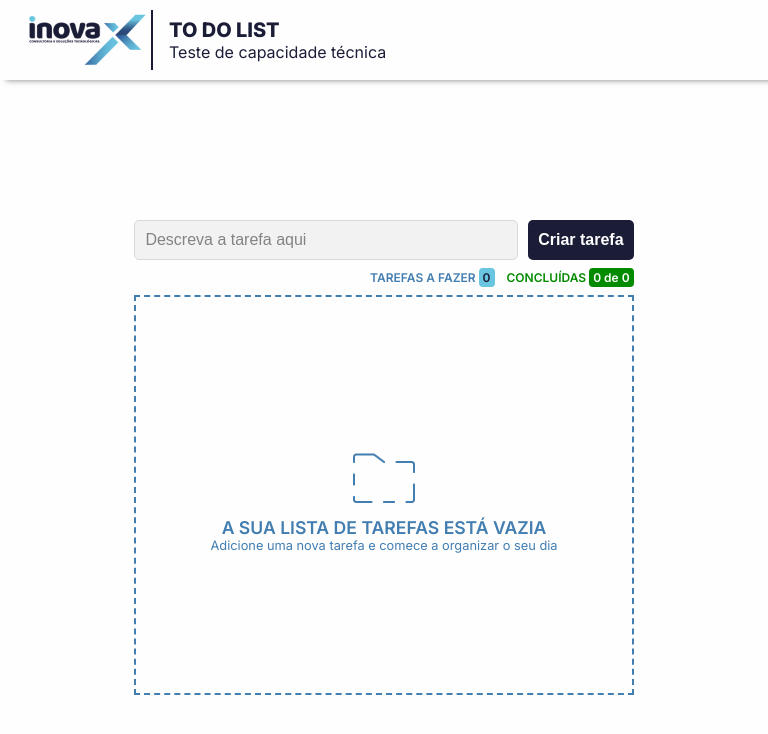
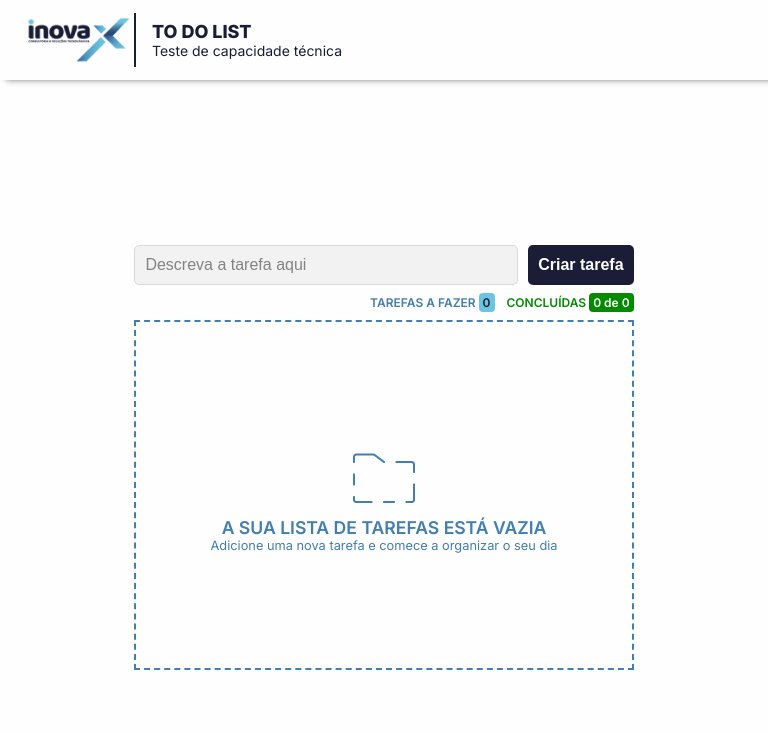
Before and after one commit to Guilherme-Silva0/to-do-list, a React (Create React App) app: page / in a window 768 px wide. Shown: the top 734 px of the page. Built offline with nearby package versions, Linux system fonts and the light colour scheme.

Commit message:
Configurado responsividade do Header

```diff
--- a/src/css/TasksEmpty.css
+++ b/src/css/TasksEmpty.css
@@ -5,6 +5,7 @@
   flex-direction: column;
   align-items: center;
   justify-content: center;
+  text-align: center;
   border: 2px dashed #437eb1;
 }
 
--- a/src/css/media-query.css
+++ b/src/css/media-query.css
@@ -1,25 +1,57 @@
 @media (max-width: 550px) {
+  .header-container img {
+    width: 100px;
+  }
+
+  .header-container .text-header-contaier h2 {
+    font-size: 16px;
+    font-weight: 800;
+  }
+
+  .header-container .text-header-contaier p {
+    font-size: 12px;
+    font-weight: 400;
+  }
+
   .main-container {
     width: 90% !important;
     height: 350px !important;
   }
+
   .add-task-input {
     width: auto;
     flex: 2;
   }
+
   .add-task-button-container {
     width: auto;
   }
 }
 
 @media (max-width: 850px) and (min-width: 551px) {
+  .header-container img {
+    width: 110px;
+  }
+
+  .header-container .text-header-contaier h2 {
+    font-size: 18px;
+    font-weight: 800;
+  }
+
+  .header-container .text-header-contaier p {
+    font-size: 14px;
+    font-weight: 400;
+  }
+
   .main-container {
-    height: 400px !important;
+    height: 350px !important;
   }
+
   .add-task-input {
     width: auto;
     flex: 2;
   }
+
   .add-task-button-container {
     width: auto;
   }
```
